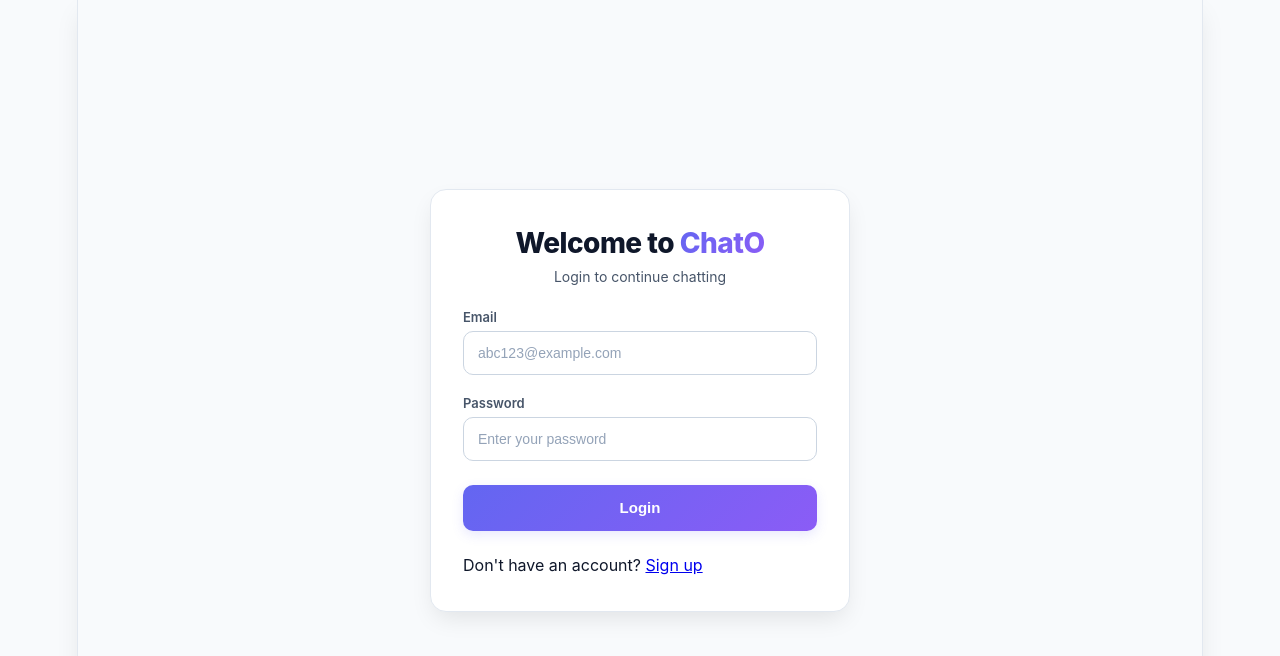
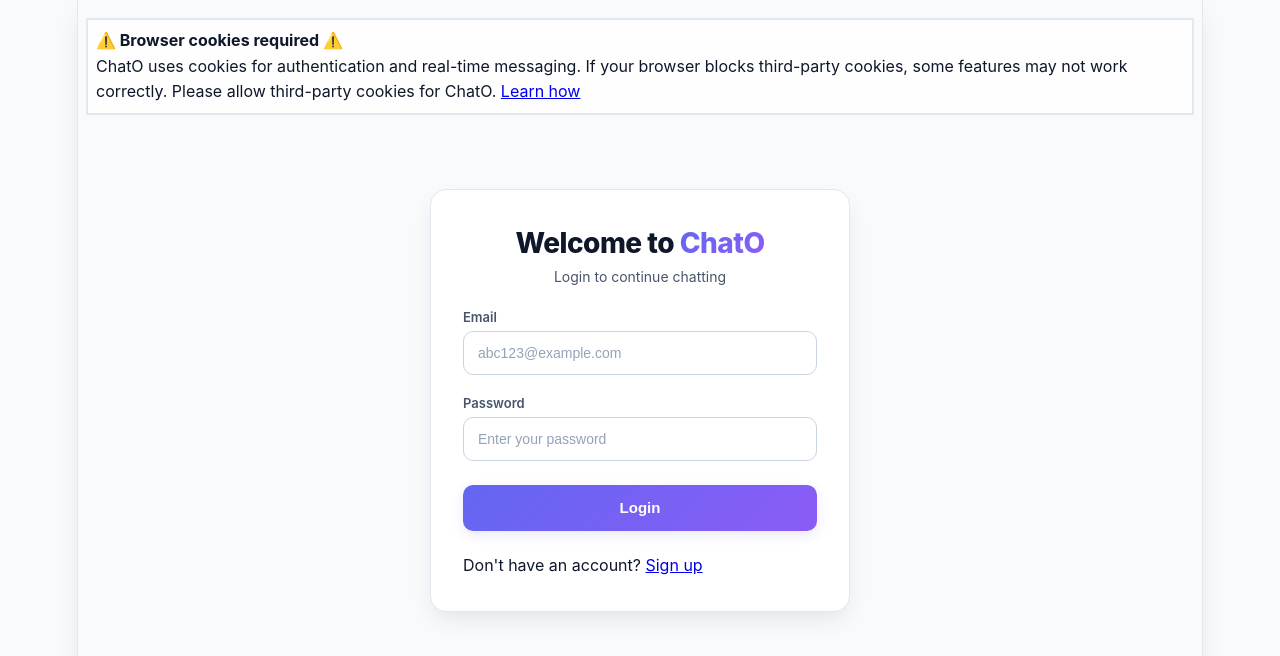
Before and after one commit to roshantiwari-26/chato, a React (Vite) app in the folder client/: page /login in a window 1280 px wide. Shown: the top 656 px of the page. Built offline with nearby package versions, Linux system fonts and the light colour scheme; no server answers.

Commit message:
feat: Added browser cookie requirement banner in /login

```diff
--- a/client/src/index.css
+++ b/client/src/index.css
@@ -153,6 +153,7 @@ body {
   background: var(--surface);
   color: var(--text-primary);
   display: flex;
+  position: relative;
   flex-direction: column;
   box-shadow: var(--shadow-lg);
   border-left: 1px solid var(--border);
--- a/client/src/pages/Login.jsx
+++ b/client/src/pages/Login.jsx
@@ -60,6 +60,20 @@ function Login() {
 
   return (
     <main className={styles.loginPage}>
+      <div className={styles.cookieNotice} role="note">
+        <strong>⚠️ Browser cookies required ⚠️</strong>
+        <p>
+          ChatO uses cookies for authentication and real-time messaging. If your
+          browser blocks third-party cookies, some features may not work
+          correctly. Please allow third-party cookies for ChatO.{" "}
+          <a
+            href="https://support.google.com/accounts/answer/61416?hl=en&co=GENIE.Platform%3DDesktop"
+            target="_blank"
+          >
+            Learn how
+          </a>
+        </p>
+      </div>
       <section className={styles.loginCard}>
         <div className={styles.header}>
           <h1>
--- a/client/src/pages/Login.module.css
+++ b/client/src/pages/Login.module.css
@@ -140,3 +140,13 @@
   opacity: 0.7;
   cursor: not-allowed;
 }
+
+.cookieNotice {
+  position: absolute;
+  top: 10px;
+  border: 2px solid var(--border);
+  margin: 8px;
+  padding: 8px;
+  background: var(--glass-surface);
+  line-height: 1.6;
+}
```
